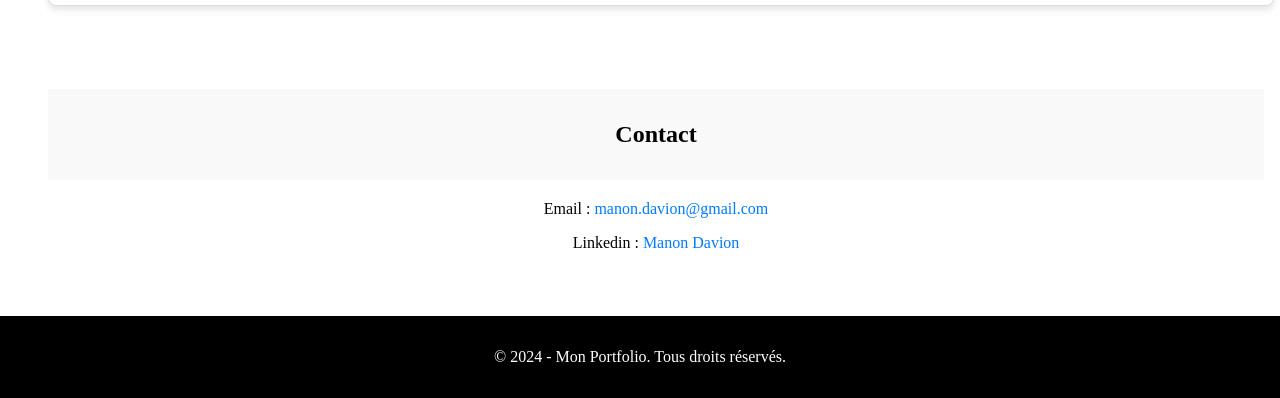
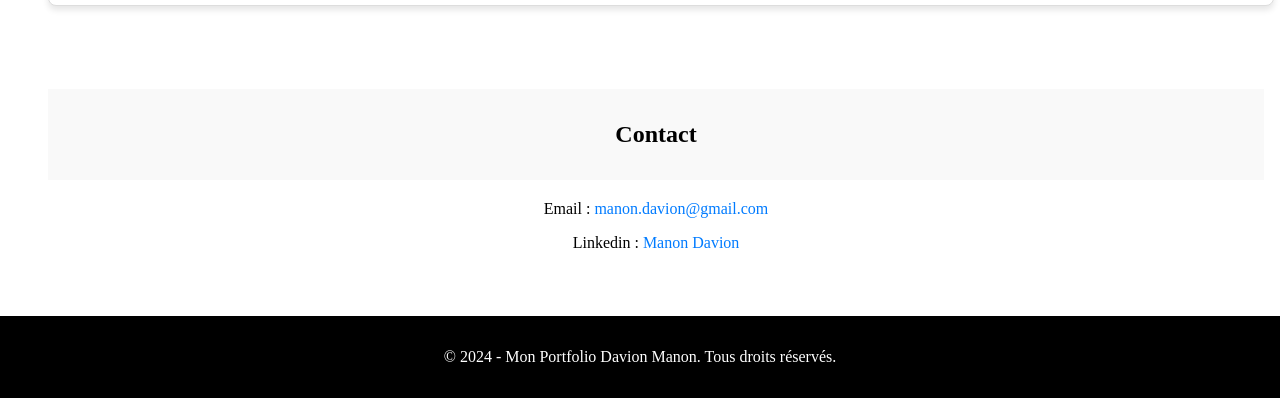
Before and after one commit to ManonDav/Davion.github.io, a plain HTML site: page index.html in a window 1280 px wide. Shown: the part 1720-2118 px from the top of the page. Drawn offline with Linux system fonts and the light colour scheme.

Commit message:
Update index.html

```diff
--- a/index.html
+++ b/index.html
@@ -84,7 +84,7 @@
         </section>
     </main>
     <footer id="main-footer">
-    <p>&copy; 2024 - Mon Portfolio. Tous droits réservés.</p>
+    <p>&copy; 2024 - Mon Portfolio Davion Manon. Tous droits réservés.</p>
 </footer>
 </body>
 </html>
```
